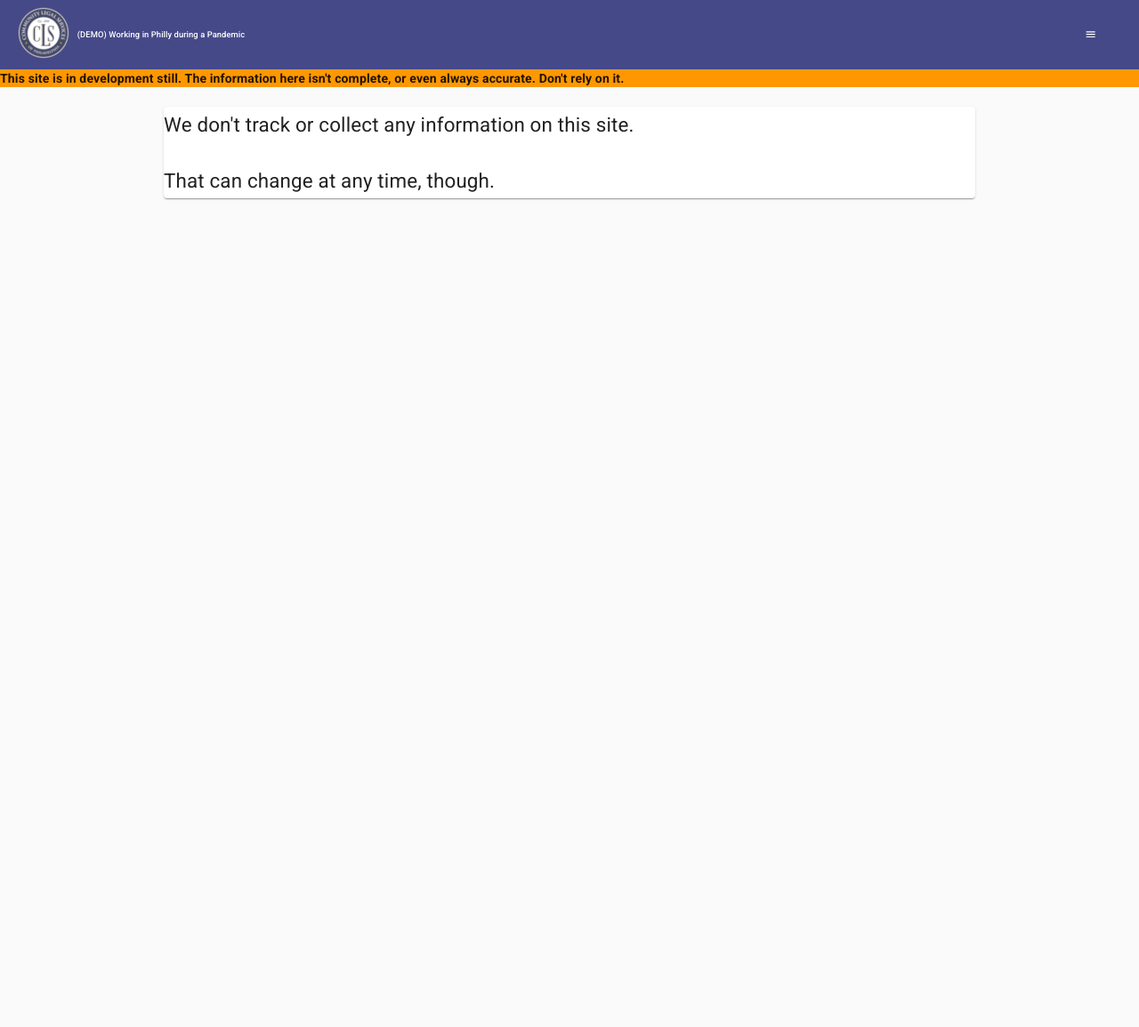
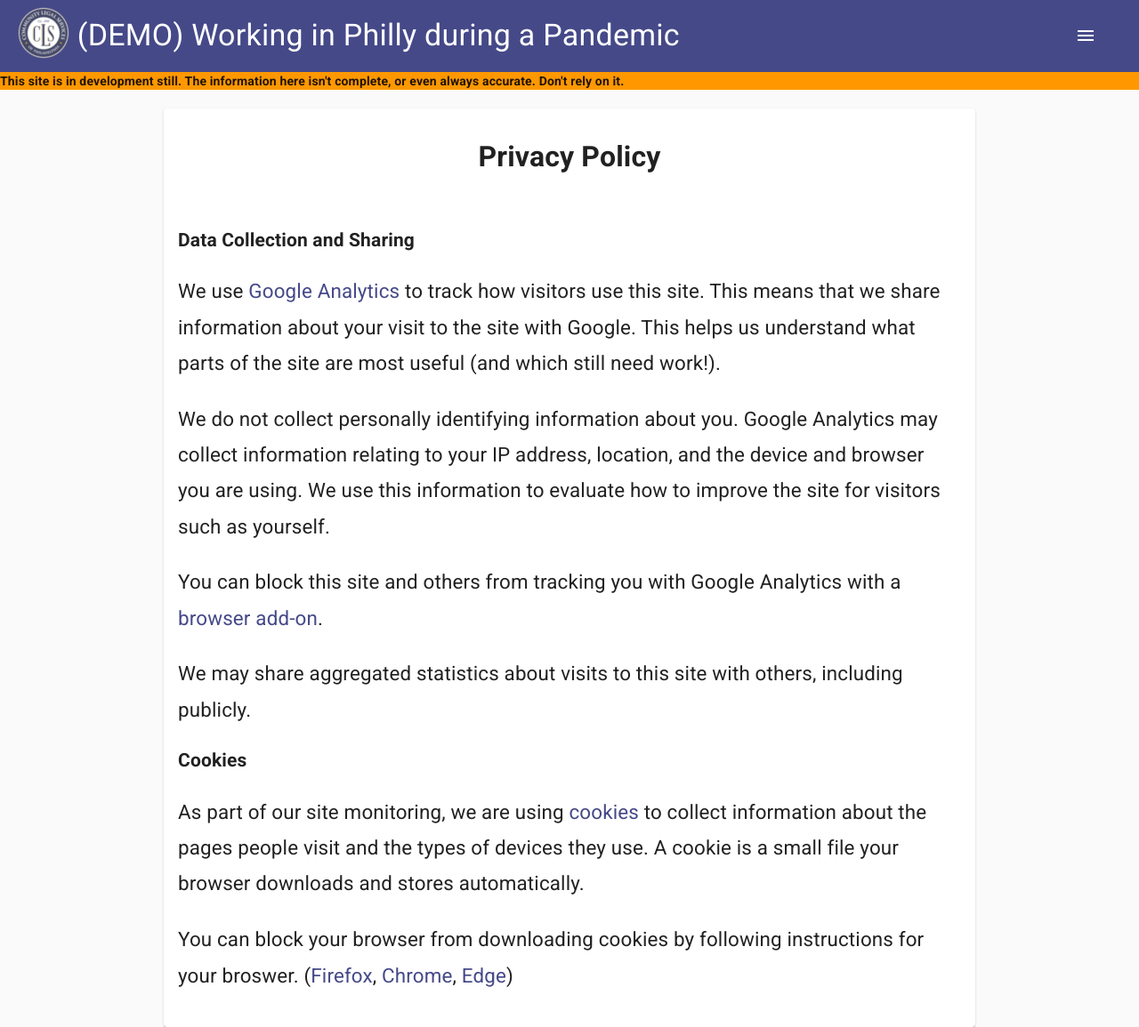
Before and after one commit to CLSPhila/philly-worker-support, a React (Create React App) app: page /privacy in a window 1280 px wide. Shown: the whole page at 89% size. Before the commit the page ends 800 px from the top, so only its background shows below. Built offline with nearby package versions, Linux system fonts and the light colour scheme.

Commit message:
added privacy policy, and fixed some style issues that got messed up.

```diff
--- a/src/App.js
+++ b/src/App.js
@@ -20,7 +20,7 @@ import Container from "@material-ui/core/Container";
 import { DemoWarning } from "./components/extras/DemoWarning";
 const theme = createMuiTheme({
   typography: {
-    fontSize: "1.4rem",
+    body2: "1rem",
   },
   palette: {
     primary: {
--- a/src/components/extras/NavBar.js
+++ b/src/components/extras/NavBar.js
@@ -19,6 +19,7 @@ const useStyles = makeStyles((theme) => ({
   menuButton: {
     marginRight: theme.spacing(2),
     padding: theme.spacing(1),
+    fontSize: "2rem",
   },
   title: {
     flexGrow: 1,
@@ -43,8 +44,13 @@ export const NavBar = (props) => {
               <img alt="Community Services of Philadelphia" src="/logo70.png" />
             </Link>
           </IconButton>
-          <Link component={RouterLink} to="/" className={classes.title}>
-            <Typography variant="h6" className={classes.title}>
+          <Link
+            component={RouterLink}
+            to="/"
+            className={classes.title}
+            underline="none"
+          >
+            <Typography variant="h4" className={classes.title}>
               (DEMO) Working in Philly during a Pandemic
             </Typography>
           </Link>
--- a/src/components/extras/NavDrawer.js
+++ b/src/components/extras/NavDrawer.js
@@ -3,24 +3,32 @@ import Drawer from "@material-ui/core/Drawer";
 import List from "@material-ui/core/List";
 import ListItem from "@material-ui/core/ListItem";
 import ListItemText from "@material-ui/core/ListItemText";
+import { makeStyles } from "@material-ui/core/styles";
+
+const useItemStyles = makeStyles((theme) => ({
+  primary: {
+    fontSize: "1.5rem",
+  },
+}));
 
 export const NavDrawer = (props) => {
   const { isOpen, setOpen } = props;
+  const itemStyles = useItemStyles();
 
   return (
     <Drawer anchor="right" open={isOpen} onClose={() => setOpen(false)}>
       <List>
         <ListItem button component="a" href="/about">
-          <ListItemText>About this site</ListItemText>
+          <ListItemText classes={itemStyles}>About this site</ListItemText>
         </ListItem>
         <ListItem button component="a" href="/referrals">
-          <ListItemText>Find legal help</ListItemText>
+          <ListItemText classes={itemStyles}>Find legal help</ListItemText>
         </ListItem>
         <ListItem button component="a" href="/privacy">
-          <ListItemText>Privacy Policy</ListItemText>
+          <ListItemText classes={itemStyles}>Privacy Policy</ListItemText>
         </ListItem>
         <ListItem button component="a" href="/feedback">
-          <ListItemText>Feedback</ListItemText>
+          <ListItemText classes={itemStyles}>Feedback</ListItemText>
         </ListItem>
       </List>
     </Drawer>
--- a/src/components/pages/PrivacyPolicy.js
+++ b/src/components/pages/PrivacyPolicy.js
@@ -1,11 +1,84 @@
 import React from "react";
 import Paper from "@material-ui/core/Paper";
+import { makeStyles } from "@material-ui/core/styles";
+import Box from "@material-ui/core/Box";
+import Link from "@material-ui/core/Link";
+
+const useStyles = makeStyles((theme) => ({
+  title: {
+    textAlign: "center",
+    paddingTop: "2rem",
+  },
+  content: {
+    padding: "1rem",
+  },
+}));
 
 export const PrivacyPolicy = () => {
+  const styles = useStyles();
+
   return (
     <Paper>
-      <p>We don't track or collect any information on this site.</p>
-      <p>That can change at any time, though.</p>
+      <h1 className={styles.title}> Privacy Policy </h1>
+      <Box className={styles.content}>
+        <h2> Data Collection and Sharing</h2>
+        <p>
+          We use{" "}
+          <Link href="https://policies.google.com/technologies/partner-sites">
+            Google Analytics
+          </Link>{" "}
+          to track how visitors use this site. This means that we share
+          information about your visit to the site with Google. This helps us
+          understand what parts of the site are most useful (and which still
+          need work!).
+        </p>
+        <p>
+          We do not collect personally identifying information about you. Google
+          Analytics may collect information relating to your IP address,
+          location, and the device and browser you are using. We use this
+          information to evaluate how to improve the site for visitors such as
+          yourself.
+        </p>
+        <p>
+          You can block this site and others from tracking you with Google
+          Analytics with a{" "}
+          <Link href="https://support.google.com/analytics/answer/181881?hl=en">
+            browser add-on
+          </Link>
+          .
+        </p>
+        <p>
+          We may share aggregated statistics about visits to this site with
+          others, including publicly.
+        </p>
+        <h2>Cookies</h2>
+        <p>
+          As part of our site monitoring, we are using{" "}
+          <Link href="https://policies.google.com/technologies/cookies">
+            cookies
+          </Link>{" "}
+          to collect information about the pages people visit and the types of
+          devices they use. A cookie is a small file your browser downloads and
+          stores automatically.
+        </p>
+        <p>
+          {" "}
+          You can block your browser from downloading cookies by following
+          instructions for your broswer. (
+          <Link href="https://support.mozilla.org/en-US/kb/block-websites-storing-cookies-site-data-firefox">
+            Firefox
+          </Link>
+          ,{" "}
+          <Link href="https://support.google.com/chrome/answer/95647?co=GENIE.Platform%3DDesktop&hl=en-GB">
+            Chrome
+          </Link>
+          ,{" "}
+          <Link href="https://support.microsoft.com/en-us/help/4027947/microsoft-edge-delete-cookies">
+            Edge
+          </Link>
+          )
+        </p>
+      </Box>
     </Paper>
   );
 };
--- a/src/index.css
+++ b/src/index.css
@@ -5,10 +5,11 @@ body {
     sans-serif;
   -webkit-font-smoothing: antialiased;
   -moz-osx-font-smoothing: grayscale;
+  font-size: 16px;
 }
 
 h1 {
-  font-size: 2.5rem;
+  font-size: 2rem;
 }
 
 p {
```
Also changed, not shown: 1 other file (tests, documents, lock files or other folders).
